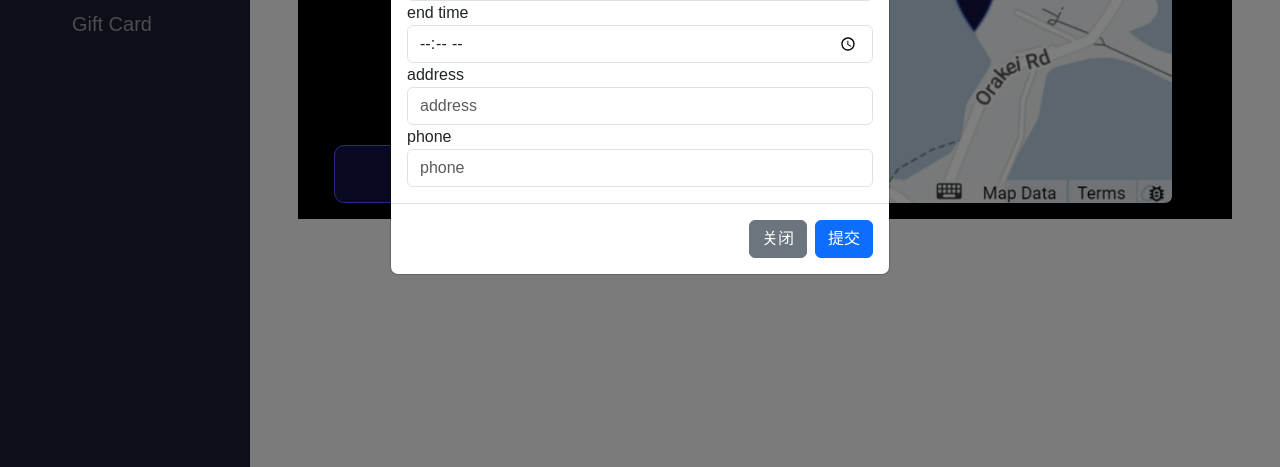
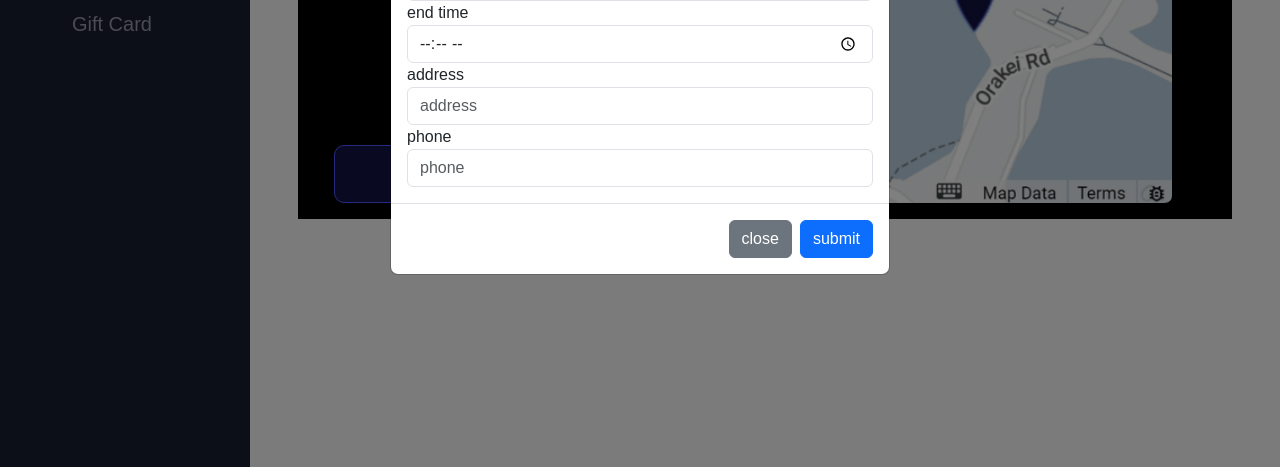
Before and after one commit to LUMasterOfAppliedComputing2023NS/MovieTheater_Group_6, a Flask app: page /admin/contractUs in a window 1280 px wide, after a click on "EDIT". Shown: the part 333-800 px from the top of the page. Run offline with Flask 3, Linux system fonts and the light colour scheme.

Commit message:
Update contractUs.html
rename button names

```diff
--- a/templates/admin/contractUs.html
+++ b/templates/admin/contractUs.html
@@ -36,8 +36,8 @@
         </form>
       </div>
       <div class="modal-footer">
-        <button type="button" class="btn btn-secondary" data-bs-dismiss="modal">关闭</button>
-        <button type="button" onclick="$('#f').submit()" class="btn btn-primary">提交</button>
+        <button type="button" class="btn btn-secondary" data-bs-dismiss="modal">close</button>
+        <button type="button" onclick="$('#f').submit()" class="btn btn-primary">submit</button>
       </div>
     </div>
   </div>
```
